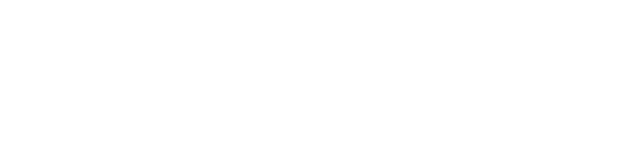
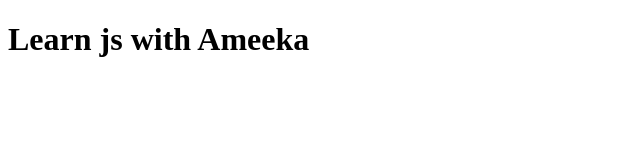
Before and after one commit to AMEEKA2/lecture-1, a plain HTML site: page index.html in a window 1280 px wide. Shown: the whole page, without its empty margins (0-640 px from the left). Drawn offline with Linux system fonts and the light colour scheme.

Commit message:
Update index.html

```diff
--- a/index.html
+++ b/index.html
@@ -8,6 +8,7 @@
 </head>
 
 <body>
+    <h1>Learn js with Ameeka</h1>
 </body>
 <script src="first.js"></script>
 
```
